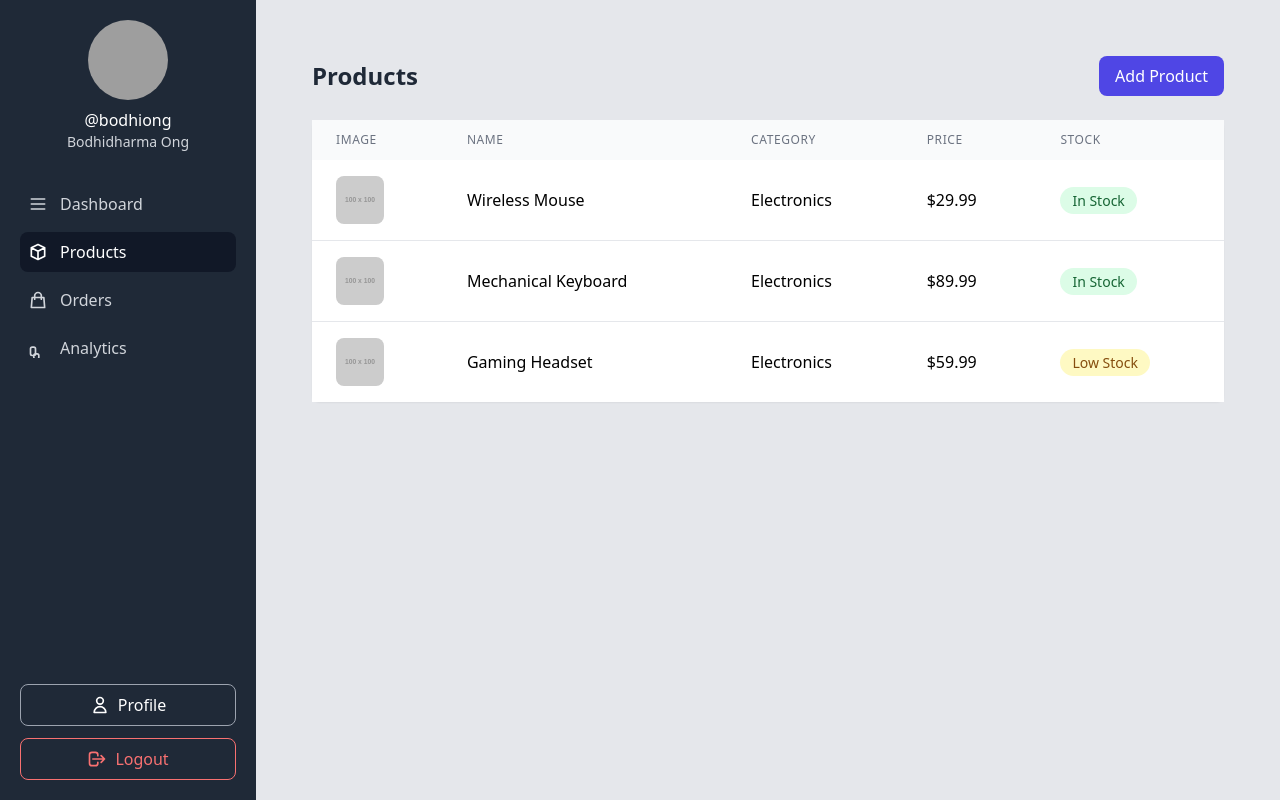
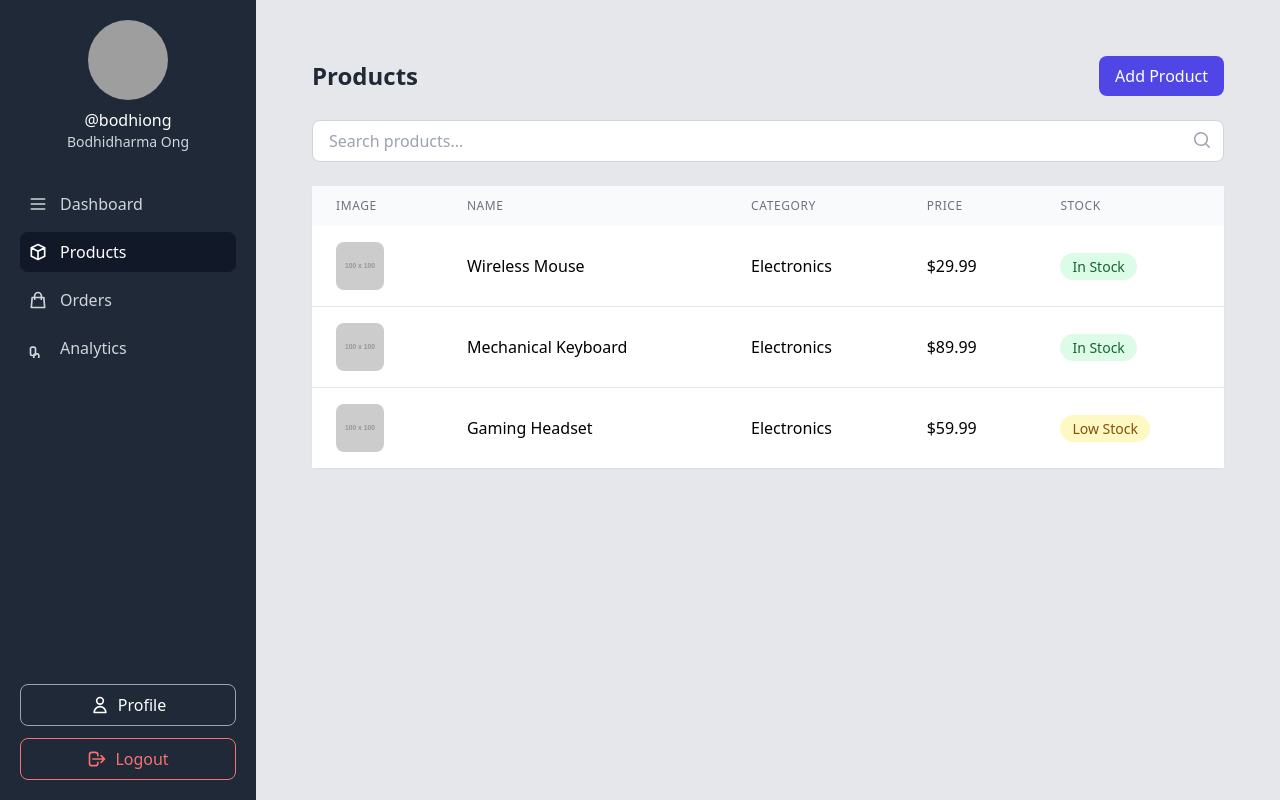
Before and after one commit to BodhiOng/Admin-Dashboard-ECommerce, a Next.js app in the folder frontend/: page /products in a window 1280 px wide. Built offline with nearby package versions, Linux system fonts and the light colour scheme; grey boxes are pictures that could not be loaded.

Commit message:
added a search bar on products page

```diff
--- a/frontend/src/app/products/page.tsx
+++ b/frontend/src/app/products/page.tsx
@@ -70,6 +70,13 @@ const StatusPill = ({ stock }: { stock: number }) => {
 
 export default function Products() {
   const [products] = useState<Product[]>(mockProducts);
+  const [searchQuery, setSearchQuery] = useState('');
+
+  const filteredProducts = products.filter(product =>
+    product.name.toLowerCase().includes(searchQuery.toLowerCase()) ||
+    product.category.toLowerCase().includes(searchQuery.toLowerCase()) ||
+    product.description.toLowerCase().includes(searchQuery.toLowerCase())
+  );
 
   return (
     <div className="p-6">
@@ -78,6 +85,30 @@ export default function Products() {
         <button className="px-4 py-2 bg-indigo-600 text-white rounded-lg hover:bg-indigo-700 transition-colors">
           Add Product
         </button>
+      </div>
+
+      <div className="mb-6">
+        <div className="relative">
+          <input
+            type="text"
+            placeholder="Search products..."
+            value={searchQuery}
+            onChange={(e) => setSearchQuery(e.target.value)}
+            className="w-full px-4 py-2 border border-gray-300 rounded-lg focus:ring-2 focus:ring-indigo-500 focus:border-indigo-500"
+          />
+          <svg
+            className="absolute right-3 top-2.5 h-5 w-5 text-gray-400"
+            xmlns="http://www.w3.org/2000/svg"
+            viewBox="0 0 20 20"
+            fill="currentColor"
+          >
+            <path
+              fillRule="evenodd"
+              d="M9 3.5a5.5 5.5 0 100 11 5.5 5.5 0 000-11zM2 9a7 7 0 1112.452 4.391l3.328 3.329a.75.75 0 11-1.06 1.06l-3.329-3.328A7 7 0 012 9z"
+              clipRule="evenodd"
+            />
+          </svg>
+        </div>
       </div>
 
       <div className="bg-white rounded-lg shadow-sm">
@@ -93,7 +124,7 @@ export default function Products() {
               </tr>
             </thead>
             <tbody className="bg-white divide-y divide-gray-200">
-              {products.map((product) => (
+              {filteredProducts.map((product) => (
                 <tr key={product.id} className="hover:bg-gray-50">
                   <td className="px-6 py-4 whitespace-nowrap">
                     <ProductImage src={product.image} />
```
